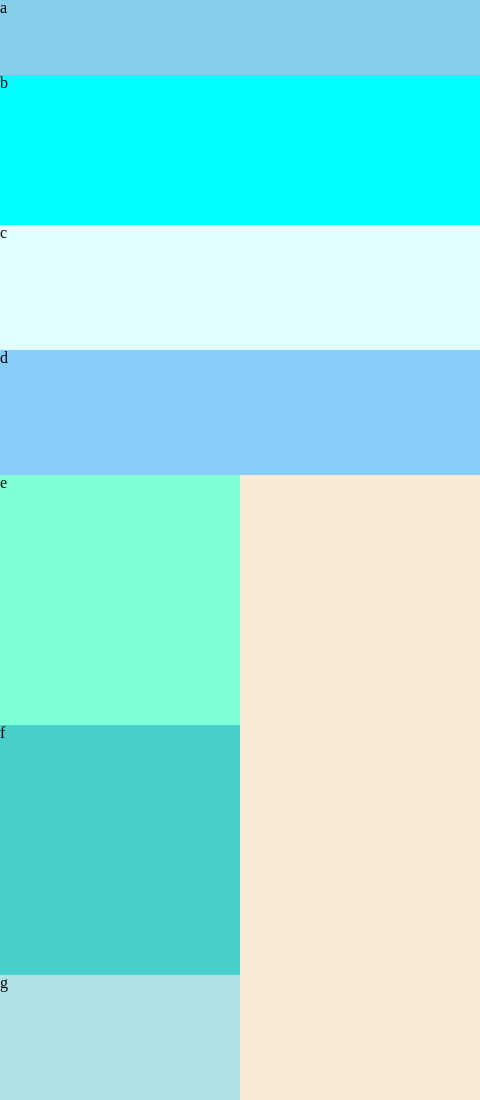
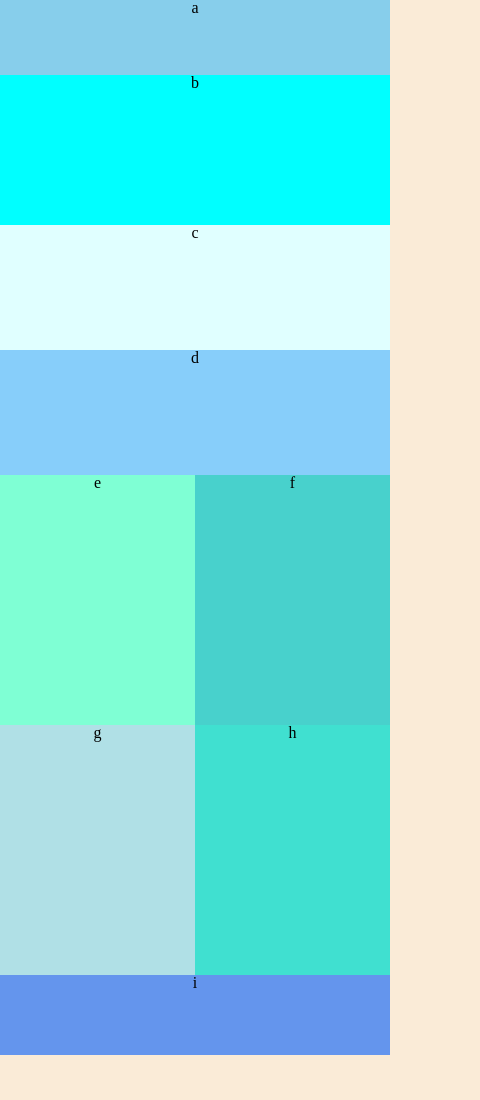
Before and after one commit to vorSherer/301a-lab-01, a plain HTML site: page index.html in a window 390 px wide. Shown: the top 1100 px of the page, 480 px wide, since content can reach past the window. After the commit the page ends 1055 px from the top, so only its background shows below. Drawn offline with Linux system fonts and the light colour scheme.

Commit message:
Got mobile size working.

```diff
--- a/css/base.css
+++ b/css/base.css
@@ -1,3 +1,7 @@
+* {
+    box-sizing: border-box;
+}
+
 body {
     height: 100%;
     width: 100%;
--- a/css/layout.css
+++ b/css/layout.css
@@ -1,3 +1,20 @@
+.main {
+    height: 250px;
+}
+
+.nav {
+    height: 150px;
+}
+
+.subheads {
+    height: 500px;
+}
+
+.subheads p {
+    float: left;
+}
+
+
 header > p {
 
 }
--- a/css/modules.css
+++ b/css/modules.css
@@ -1,52 +1,48 @@
-.main > p {
-
-}
-
-.subheads > p {
-
+p {
+    text-align: center;
 }
 
 #one {
     height: 75px;
-    width: 480px;
+    width: 100%;
 }
 
 #two {
     height: 150px;
-    width: 480px;
+    width: 100%;
 }
 
 #three {
     height: 125px;
-    width: 480px;
+    width: 100%;
 }
 
 #four {
     height: 125px;
-    width: 480px;
+    width: 100%;
 }
 
 #five {
     height: 250px;
-    width: 240px;
+    width: 50%;
 }
 
 #six {
     height: 250px;
-    width: 240px;
+    width: 50%;
 }
 
 #seven {
     height: 250px;
-    width: 240px;
+    width: 50%;
 }
 
 #eight {
     height: 250px;
-    width: 240px;
+    width: 50%;
 }
 
 #nine {
     height: 80px;
-    width: 480px;
+    width: 100%;
 }
--- a/index.html
+++ b/index.html
@@ -13,7 +13,9 @@
         <p id="one">a</p>
     </header>
     <main>
-        <aside id="two">b</aside>
+        <nav class="nav">
+            <p id="two">b</p>
+        </nav>
         <section class="main">
             <p id="three">c</p>
             <p id="four">d</p>
```
